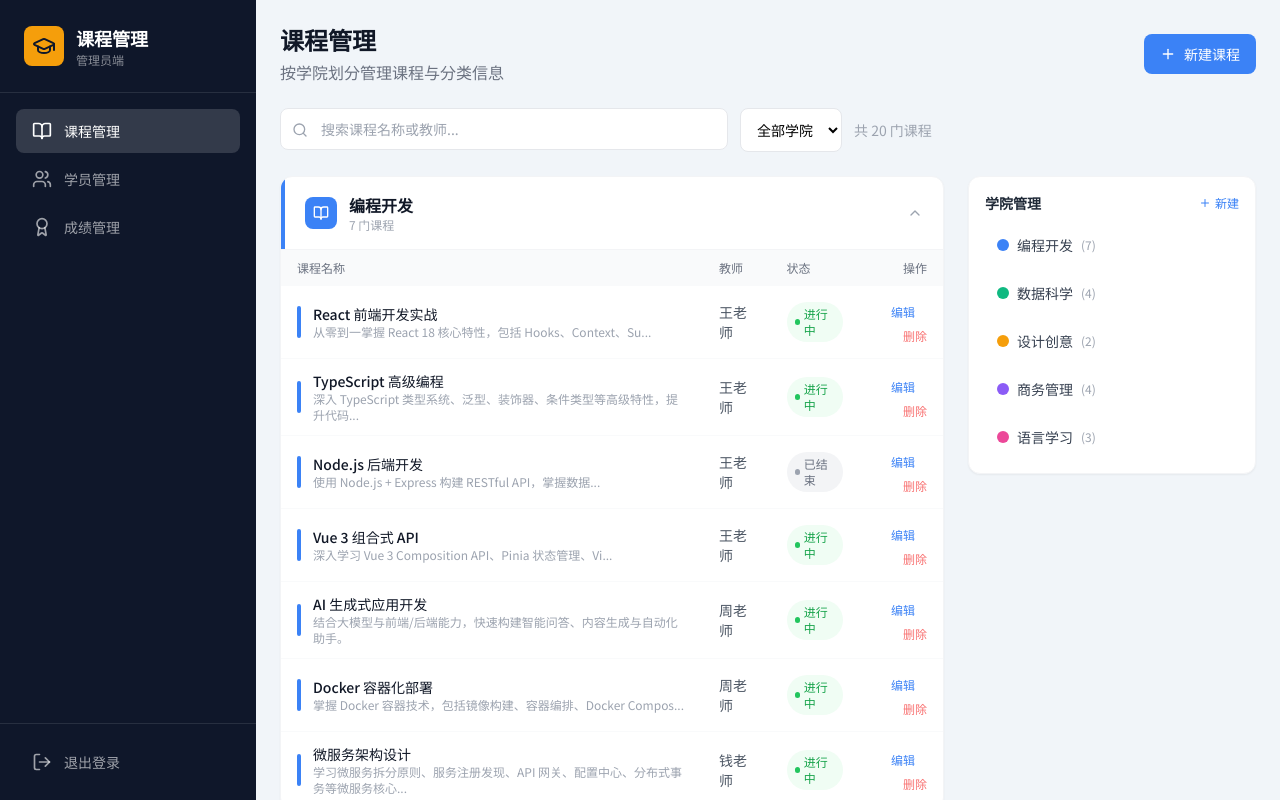
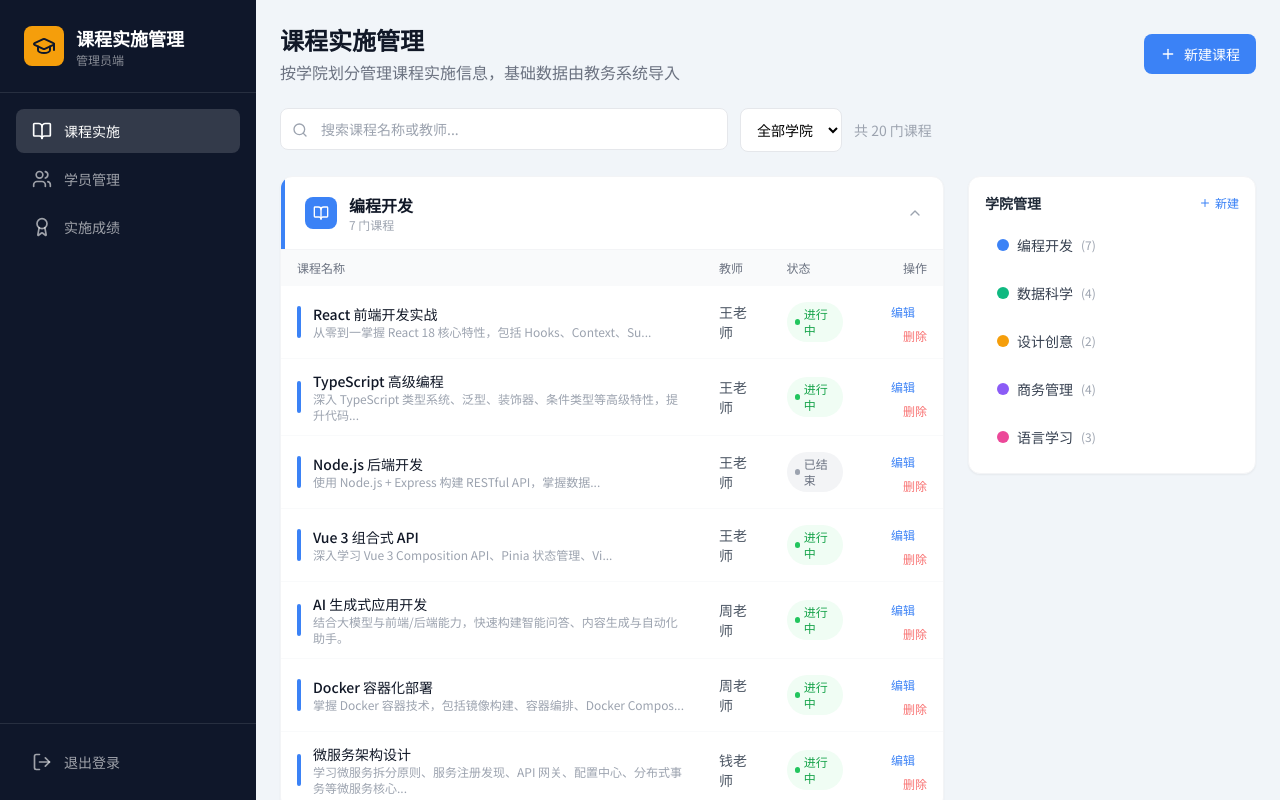
Before and after one commit to T-an-H/xin, a Vue app: page /#/login in a window 1280 px wide. Both pictures are taken after typing "Sample", "Sample123" into the empty fields and a click on the button "登录". Shown: the top 800 px of the page. Built offline with nearby package versions, Linux system fonts and the light colour scheme.

Commit message:
refactor: 文案调整，明确课程实施管理平台定位

```diff
--- a/src/components/Sidebar.vue
+++ b/src/components/Sidebar.vue
@@ -6,7 +6,7 @@
           <GraduationCap class="w-6 h-6 text-[#0f172a]" />
         </div>
         <div>
-          <h1 class="font-bold text-lg">课程管理</h1>
+          <h1 class="font-bold text-lg">课程实施管理</h1>
           <p class="text-xs text-white/50">{{ config.label }}</p>
         </div>
       </div>
@@ -58,15 +58,15 @@ const route = useRoute()
 const router = useRouter()
 
 const adminNavItems = [
-  { to: '/admin/courses', icon: BookOpen, label: '课程管理' },
+  { to: '/admin/courses', icon: BookOpen, label: '课程实施' },
   { to: '/admin/students', icon: Users, label: '学员管理' },
-  { to: '/admin/statistics', icon: Award, label: '成绩管理' },
+  { to: '/admin/statistics', icon: Award, label: '实施成绩' },
 ]
 
 const teacherNavItems = [
   { to: '/teacher/dashboard', icon: LayoutDashboard, label: '仪表盘' },
   { to: '/teacher/courses', icon: BookOpen, label: '我的课程' },
-  { to: '/teacher/grades', icon: Award, label: '成绩管理' },
+  { to: '/teacher/grades', icon: Award, label: '实施成绩' },
   { to: '/teacher/extra', icon: Lightbulb, label: '额外功能' },
 ]
 
@@ -74,7 +74,7 @@ const studentNavItems = [
   { to: '/student/dashboard', icon: LayoutDashboard, label: '仪表盘' },
   { to: '/student/profile', icon: User, label: '个人画像' },
   { to: '/student/courses', icon: BookOpen, label: '我的课程' },
-  { to: '/student/grades', icon: Award, label: '成绩管理' },
+  { to: '/student/grades', icon: Award, label: '实施成绩' },
   { to: '/student/schedule', icon: Calendar, label: '我的课表' },
   { to: '/student/extra', icon: Lightbulb, label: '额外功能' },
 ]
--- a/src/pages/Login.vue
+++ b/src/pages/Login.vue
@@ -7,8 +7,8 @@
           <div class="w-20 h-20 rounded-2xl bg-white/20 flex items-center justify-center mb-6">
             <GraduationCap class="w-12 h-12 text-white" />
           </div>
-          <h1 class="text-3xl font-bold text-white mb-3">EduManage</h1>
-          <p class="text-white/70 text-lg">课程管理实施平台 · 高效协同管理</p>
+          <h1 class="text-3xl font-bold text-white mb-3">课程实施管理平台</h1>
+          <p class="text-white/70 text-lg">专注于课程实施过程管理 · 高效协同</p>
         </div>
         <div class="flex gap-4">
           <div class="px-4 py-2 rounded-lg bg-white/10 border border-white/20 text-white/80 text-sm">管理员端</div>
@@ -23,7 +23,7 @@
           <div class="w-16 h-16 rounded-2xl bg-gradient-to-br from-amber-500 to-amber-700 flex items-center justify-center mx-auto mb-4">
             <GraduationCap class="w-8 h-8 text-white" />
           </div>
-          <h2 class="text-xl font-bold text-gray-900">EduManage</h2>
+          <h2 class="text-xl font-bold text-gray-900">课程实施管理平台</h2>
         </div>
 
         <h2 class="text-2xl font-bold text-gray-900 mb-2 hidden lg:block">欢迎登录</h2>
@@ -111,9 +111,9 @@ const selectedRole = ref<UserRole>('admin')
 const error = ref('')
 
 const roles = [
-  { id: 'admin' as UserRole, label: '管理员', icon: UserCog, desc: '课程、学员、排课、数据管理', color: 'ring-amber-500 border-amber-500 bg-amber-50' },
+  { id: 'admin' as UserRole, label: '管理员', icon: UserCog, desc: '课程实施管理、数据统计、学员管理', color: 'ring-amber-500 border-amber-500 bg-amber-50' },
   { id: 'teacher' as UserRole, label: '教师', icon: GraduationCap, desc: '授课管理、学员进度、成绩录入', color: 'ring-emerald-500 border-emerald-500 bg-emerald-50' },
-  { id: 'student' as UserRole, label: '学生', icon: Users, desc: '我的课程、课表、学习进度', color: 'ring-blue-500 border-blue-500 bg-blue-50' },
+  { id: 'student' as UserRole, label: '学生', icon: Users, desc: '我的课程、学习进度、实施评价', color: 'ring-blue-500 border-blue-500 bg-blue-50' },
 ]
 
 const rolePortals: Record<UserRole, string> = {
--- a/src/pages/admin/Courses.vue
+++ b/src/pages/admin/Courses.vue
@@ -2,8 +2,8 @@
   <div class="space-y-6">
     <div class="flex items-center justify-between">
       <div>
-        <h1 class="text-2xl font-bold text-gray-900">课程管理</h1>
-        <p class="text-gray-500 mt-1">按学院划分管理课程与分类信息</p>
+        <h1 class="text-2xl font-bold text-gray-900">课程实施管理</h1>
+        <p class="text-gray-500 mt-1">按学院划分管理课程实施信息，基础数据由教务系统导入</p>
       </div>
       <button @click="openCourseModal(null)" class="flex items-center gap-2 px-4 py-2.5 bg-blue-500 hover:bg-blue-600 text-white rounded-lg transition-colors text-sm font-medium">
         <Plus class="w-4 h-4" /> 新建课程
--- a/src/pages/admin/Statistics.vue
+++ b/src/pages/admin/Statistics.vue
@@ -3,8 +3,8 @@
     <!-- 头部 -->
     <div class="flex items-center justify-between">
       <div>
-        <h1 class="text-2xl font-bold text-gray-900">成绩管理</h1>
-        <p class="text-gray-500 mt-1">课程成绩分布与统计概览，支持一键导出</p>
+        <h1 class="text-2xl font-bold text-gray-900">实施成绩</h1>
+        <p class="text-gray-500 mt-1">课程实施成绩分布与统计概览，支持一键导出</p>
       </div>
       <button
         @click="exportGrades"
--- a/src/pages/admin/Students.vue
+++ b/src/pages/admin/Students.vue
@@ -2,7 +2,7 @@
   <div class="space-y-6">
     <div>
       <h1 class="text-2xl font-bold text-gray-900">学员管理</h1>
-      <p class="text-gray-500 mt-1">管理所有学员信息</p>
+      <p class="text-gray-500 mt-1">学员实施信息管理，基础数据由教务系统导入</p>
     </div>
 
     <div class="flex gap-3">
--- a/src/pages/student/Grades.vue
+++ b/src/pages/student/Grades.vue
@@ -2,8 +2,8 @@
   <div class="space-y-6">
     <div class="flex items-center justify-between">
       <div>
-        <h1 class="text-2xl font-bold text-gray-900">成绩管理</h1>
-        <p class="text-gray-500 mt-1">查看各课程成绩</p>
+        <h1 class="text-2xl font-bold text-gray-900">实施成绩</h1>
+        <p class="text-gray-500 mt-1">查看各课程实施成绩</p>
       </div>
       <select v-model="semester" class="px-3 py-2.5 rounded-lg border border-gray-200 focus:border-blue-500 outline-none text-sm">
         <option value="">全部学期</option>
--- a/src/pages/teacher/Grades.vue
+++ b/src/pages/teacher/Grades.vue
@@ -3,8 +3,8 @@
     <!-- 页面头部 -->
     <div class="flex items-center justify-between">
       <div>
-        <h1 class="text-2xl font-bold text-gray-900">成绩录入</h1>
-        <p class="text-gray-500 mt-1">按分项录入，系统自动按权重计算总分</p>
+        <h1 class="text-2xl font-bold text-gray-900">实施成绩录入</h1>
+        <p class="text-gray-500 mt-1">按分项录入课程实施成绩，系统自动按权重计算总分</p>
       </div>
       <div class="flex gap-3">
         <button @click="configOpen = true" class="flex items-center gap-2 px-4 py-2.5 rounded-lg border border-gray-200 bg-white hover:bg-gray-50 text-gray-700 transition-colors text-sm font-medium">
```
